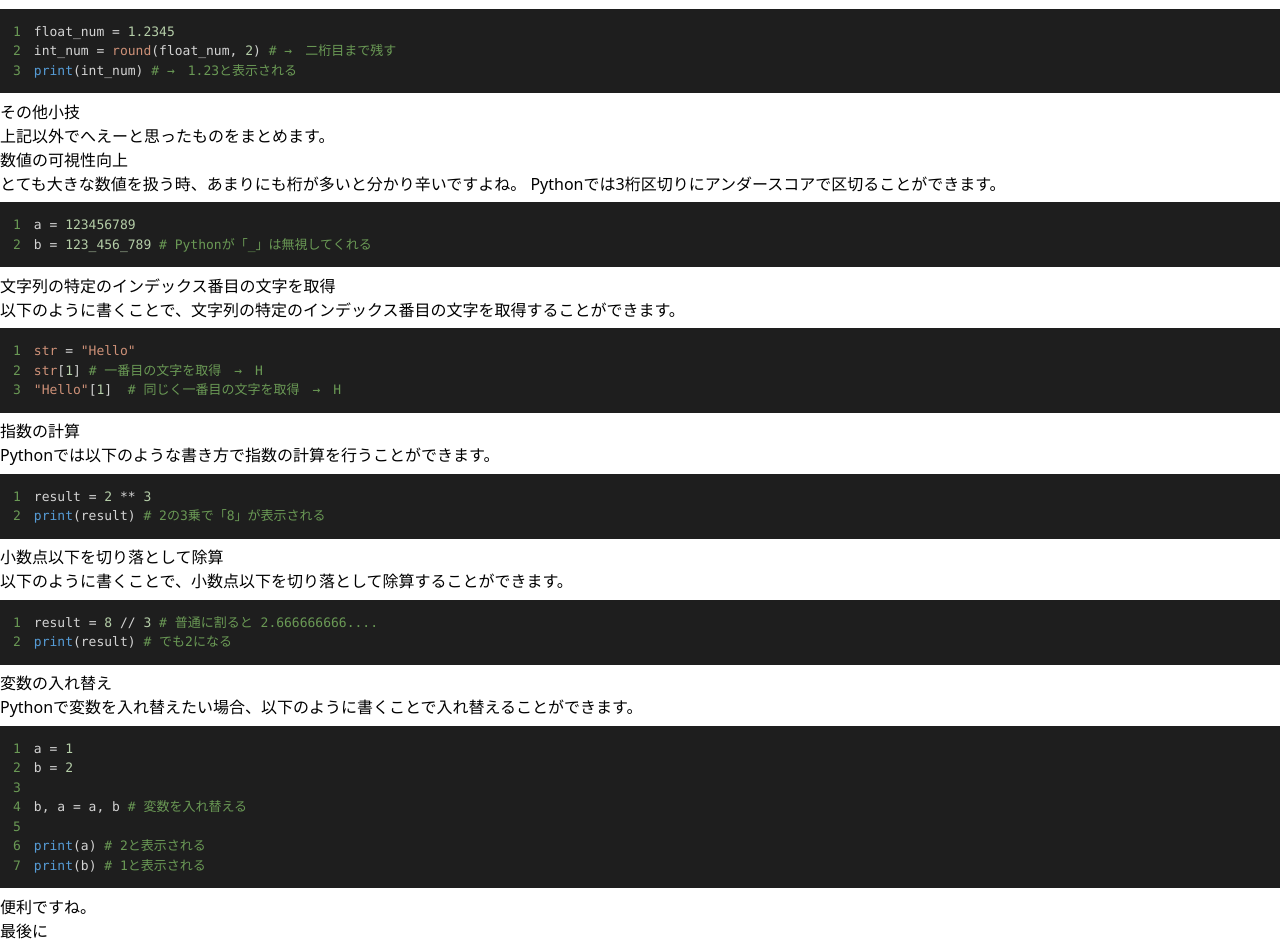
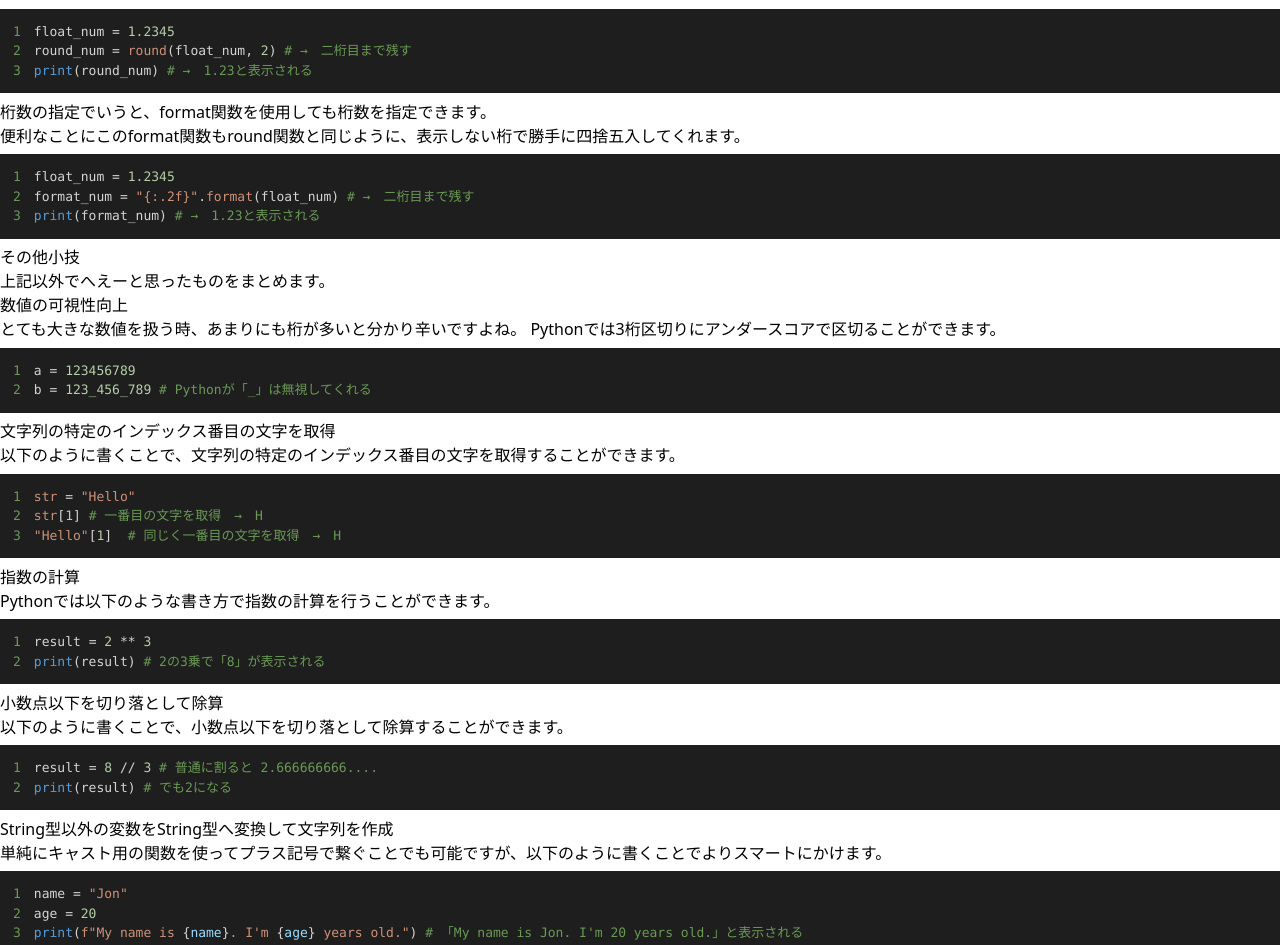
Before and after one commit to nattomatofu/blog, a Next.js app: page /posts/python-memo in a window 1280 px wide. Shown: the part 1021-1966 px from the top of the page. Built offline with nearby package versions, Linux system fonts and the light colour scheme.

Commit message:
pythonの記事を更新

```diff
--- a/src/pages/posts/python-memo.js
+++ b/src/pages/posts/python-memo.js
@@ -16,7 +16,7 @@ import Head from "next/head";
 import UnderLineBoldText from "@/components/UnderLineBoldText";
 
 const title = "Pythonについての個人的なメモ";
-const updateDate = "2023/9/25";
+const updateDate = "2023/9/26";
 const thumbnailImagePath = "/images/thumbnail/python_logo.webp";
 const metaDescription =
     "どうも、納豆大好きnattoです。仕事でよくPythonを使うので、最近は改めてPythonを勉強し直しています。その中で個人的に勉強になったことやカンペとして残しておきたいことをまとめます。";
@@ -96,7 +96,9 @@ const PythonMemo = () => {
                                     {`type(変数)`}
                                 </CodeBlock>
                             </MediumParagraph>
-                            <MediumHeading>int関数, round関数</MediumHeading>
+                            <MediumHeading>
+                                int関数, round関数, format関数
+                            </MediumHeading>
                             <MediumParagraph>
                                 引数に渡した変数をint型へ変換します。
                                 <br />
@@ -114,8 +116,18 @@ const PythonMemo = () => {
                                 また、round関数では小数点何桁まで値を保持したいかを、以下のように引数で指定することができます。
                                 <CodeBlock language={"python"} isLineNum={true}>
                                     {`float_num = 1.2345
-int_num = round(float_num, 2) # →　二桁目まで残す
-print(int_num) # →　1.23と表示される`}
+round_num = round(float_num, 2) # →　二桁目まで残す
+print(round_num) # →　1.23と表示される`}
+                                </CodeBlock>
+                                桁数の指定でいうと、format関数を使用しても桁数を指定できます。
+                                <br />
+                                <UnderLineBoldText>
+                                    便利なことにこのformat関数もround関数と同じように、表示しない桁で勝手に四捨五入してくれます。
+                                </UnderLineBoldText>
+                                <CodeBlock language={"python"} isLineNum={true}>
+                                    {`float_num = 1.2345
+format_num = "{:.2f}".format(float_num) # →　二桁目まで残す
+print(format_num) # →　1.23と表示される`}
                                 </CodeBlock>
                             </MediumParagraph>
                         </MainParagraph>
@@ -162,6 +174,17 @@ print(result) # 2の3乗で「8」が表示される`}
 print(result) # でも2になる`}
                                 </CodeBlock>
                             </MediumParagraph>
+                            <MediumHeading>
+                                String型以外の変数をString型へ変換して文字列を作成
+                            </MediumHeading>
+                            <MediumParagraph>
+                                単純にキャスト用の関数を使ってプラス記号で繋ぐことでも可能ですが、以下のように書くことでよりスマートにかけます。
+                                <CodeBlock language={"python"} isLineNum={true}>
+                                    {`name = "Jon"
+age = 20
+print(f"My name is {name}. I'm {age} years old.") # 「My name is Jon. I'm 20 years old.」と表示される`}
+                                </CodeBlock>
+                            </MediumParagraph>
                             <MediumHeading>変数の入れ替え</MediumHeading>
                             <MediumParagraph>
                                 Pythonで変数を入れ替えたい場合、以下のように書くことで入れ替えることができます。
```
Also changed, not shown: 1 other file (tests, documents, lock files or other folders).
